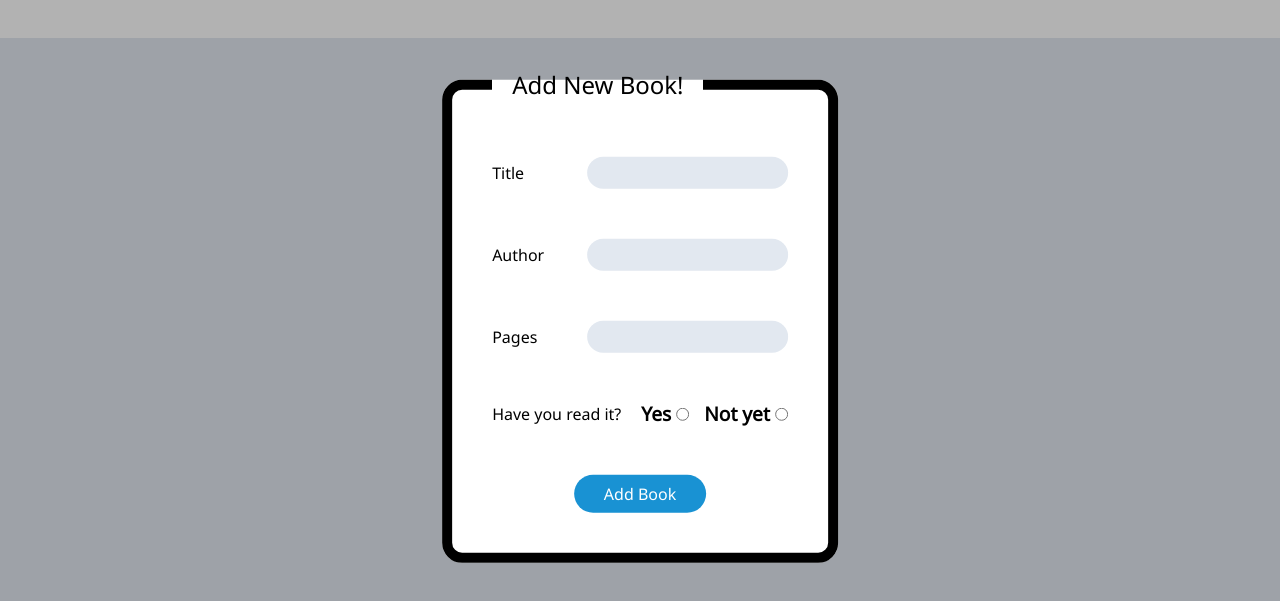
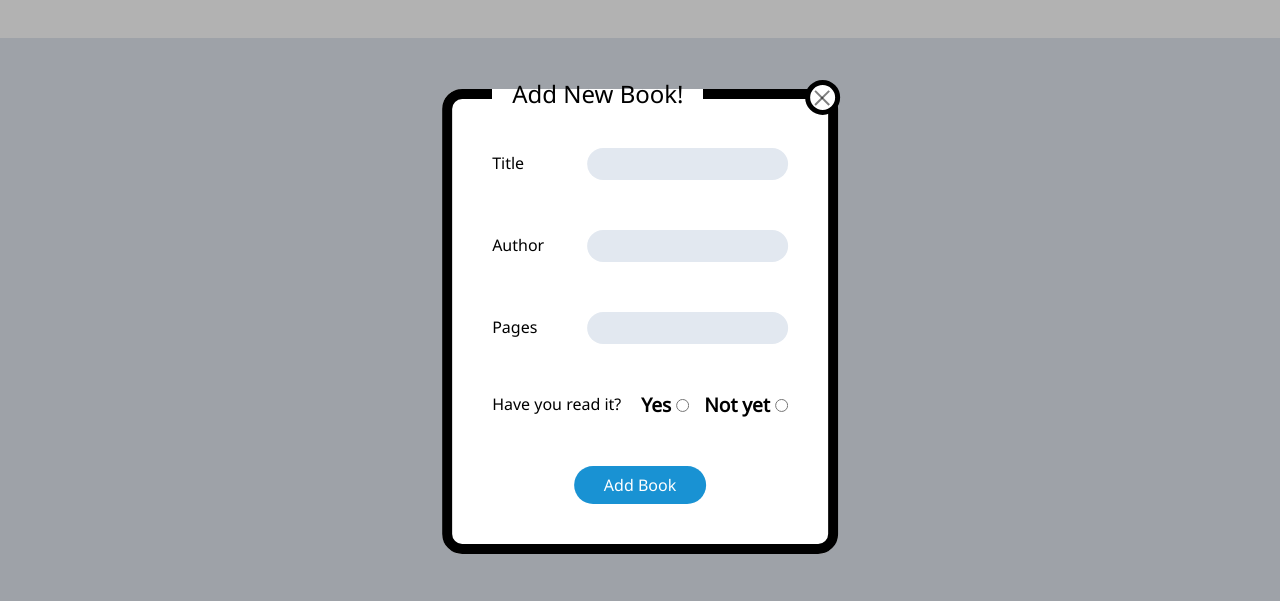
Before and after one commit to whitesgr03/My-Library, a plain HTML site: page index.html in a window 1280 px wide. Both pictures are taken after a click on the button "Add book". Shown: the part 83-684 px from the top of the page. Drawn offline with nearby package versions, Linux system fonts and the light colour scheme.

Commit message:
Add closeButton style

```diff
--- a/style.css
+++ b/style.css
@@ -183,3 +183,39 @@ form button[type="submit"] {
     display: block;
     margin: 0 auto;
 }
+
+form .closeButton {
+    position: absolute;
+    right: 0;
+    top: 0;
+    width: 35px;
+    height: 35px;
+    background-color: #fff;
+    border-radius: 20px;
+    border: 5px solid var(--main-color);
+}
+
+form .closeButton::before,
+form .closeButton::after {
+    position: absolute;
+    content: '';
+    height: 20px;
+    width: 2px;
+    top: 50%;
+    right: 50%;
+    background-color: var(--main-color);
+    opacity: .5;
+}
+
+form .closeButton::before {
+    transform: translate(50%, -50%) rotate(45deg);
+}
+
+form .closeButton::after {
+    transform: translate(50%, -50%) rotate(-45deg);
+}
+
+form .closeButton:hover::before,
+form .closeButton:hover::after {
+    opacity: 1;
+}
```
